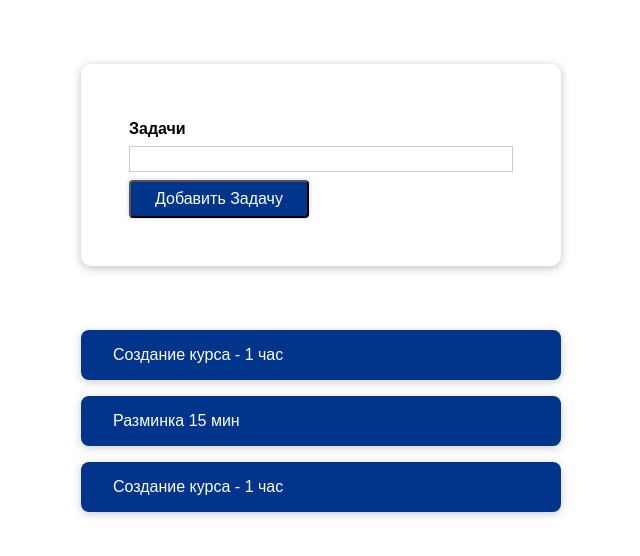
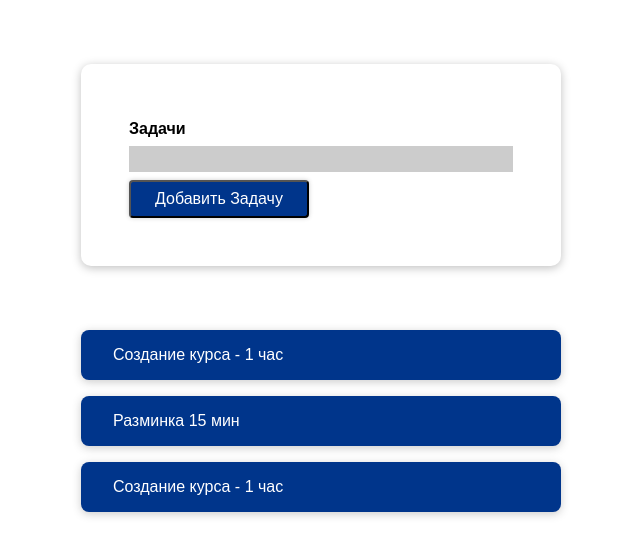
Before and after one commit to Waldemar-00/react-and-styles, a React (Create React App) app: page / in a window 1280 px wide. Shown: the top 556 px of the page, without its empty margins (319-959 px from the left). Built offline with nearby package versions, Linux system fonts and the light colour scheme.

Commit message:
dynamic styles with styled-components in ControlInput component

```diff
--- a/src/components/Tasks/TaskInput/ControlInput.js
+++ b/src/components/Tasks/TaskInput/ControlInput.js
@@ -7,12 +7,16 @@ const ControlInput = styled.div`
     font-weight: bold;
     display: block;
     margin-bottom: 0.5rem;
+    color: ${props => props.onInvalid ? 'inherit' : '#FFC9C9'};
   }
 
   & input {
     display: block;
     width: 100%;
-    border: 1px solid #ccc;
+    border: 1px solid ${props => props.onInvalid ? '#ccc' : '#FFC9C9'};
+    background-color: ${props => props.onInvalid ? '#ccc' : '#FFC9C9'};
+    font-style: ${props => props.onInvalid ? 'inherit' : 'italic'};
+    color: ${props => props.onInvalid ? 'inherit' : 'red'};
     font: inherit;
     line-height: 1.5rem;
     padding: 0 0.25rem;
@@ -23,15 +27,6 @@ const ControlInput = styled.div`
     background: #c8e1e4;
     border-color: #00358b;
   }
-  &.invalid input {
-    background-color: #FFC9C9;
-    border-color: #FFC9C9;
-    font-style: italic;
-    color: red;
-  }
-  &.invalid label {
-    color: #FFC9C9;
-  }
 `
 
 export default ControlInput
--- a/src/components/Tasks/TaskInput/TaskInput.js
+++ b/src/components/Tasks/TaskInput/TaskInput.js
@@ -29,7 +29,8 @@ const TaskInput = ({ addTaskHandler }) => {
   return (
     <form onSubmit={formSubmitHandler}>
       {/* <div className={`form-control ${isValidInput ? '' : 'invalid'}`}> */}
-      <ControlInput className={isValidInput ? '' : 'invalid'}>
+      {/* <ControlInput className={isValidInput ? '' : 'invalid'}> */}
+      <ControlInput onInvalid={isValidInput}>
         <label>Задачи</label>
         <input
           type="text"
```
